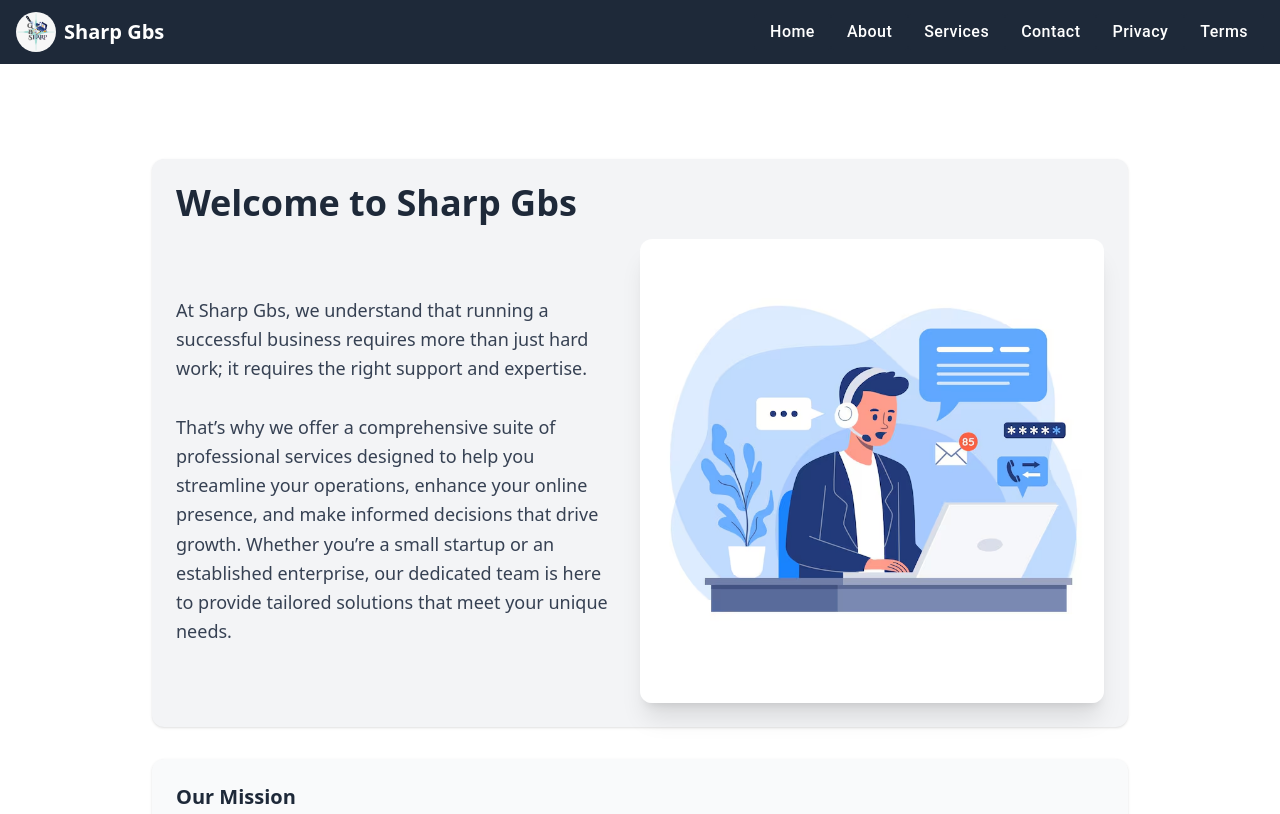
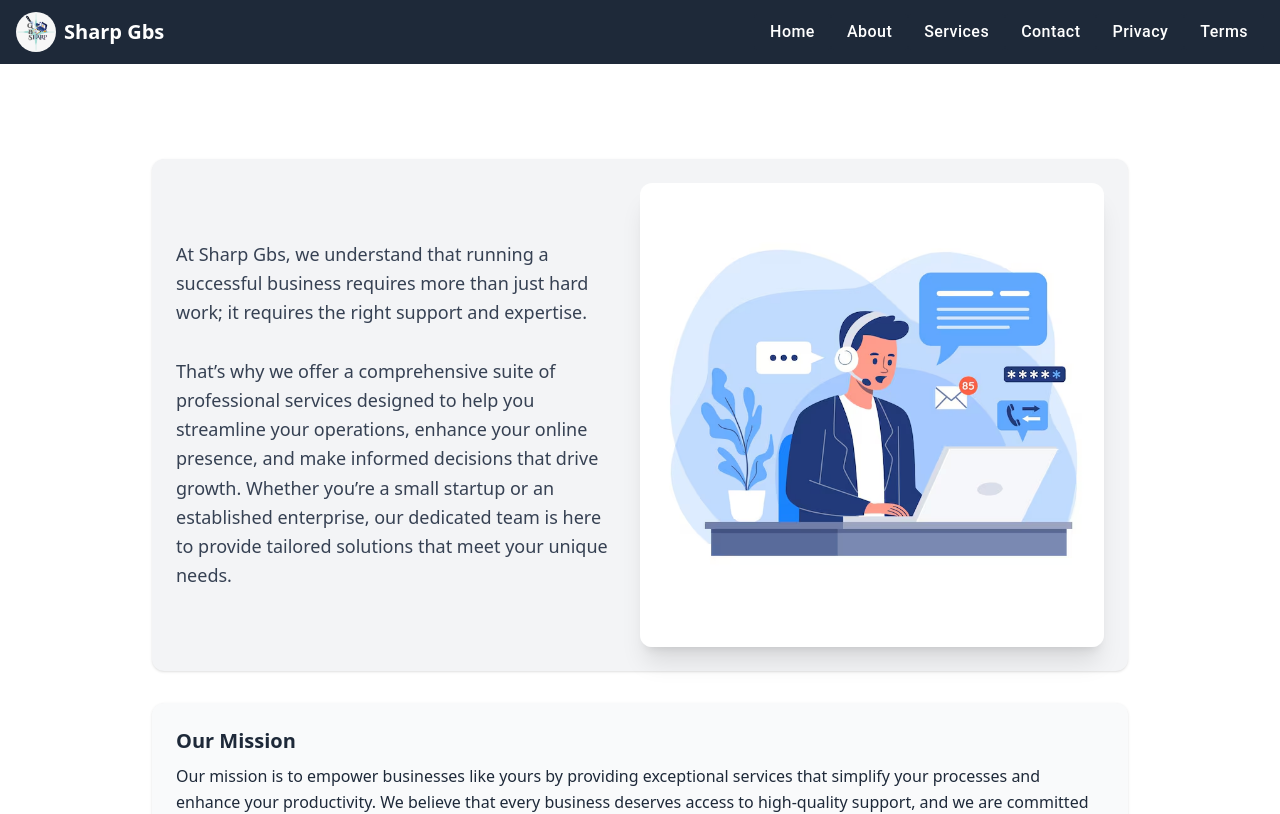
Before and after one commit to samp1uran/Sharp-Gbs, a React (Vite) app: page / in a window 1280 px wide. Shown: the top 814 px of the page. Built offline with nearby package versions, Linux system fonts and the light colour scheme.

Commit message:
Remove heading

```diff
--- a/src/components/Home.jsx
+++ b/src/components/Home.jsx
@@ -6,7 +6,7 @@ export default function Home() {
       <main className="px-6 py-2 text-gray-800 max-w-5xl mx-auto leading-relaxed">
         <div className="space-y-8">
           <section className="bg-gray-100 p-6 rounded-xl shadow">
-            <h1 className="text-4xl font-bold mb-4">Welcome to Sharp Gbs</h1>
+            {/* <h1 className="text-4xl font-bold mb-4">Welcome to Sharp Gbs</h1> */}
             <div className="flex flex-col md:flex-row items-center justify-between gap-8">
               <p className="md:w-1/2 text-lg text-gray-700 leading-relaxed">
                 At Sharp Gbs, we understand that running a successful business
```
